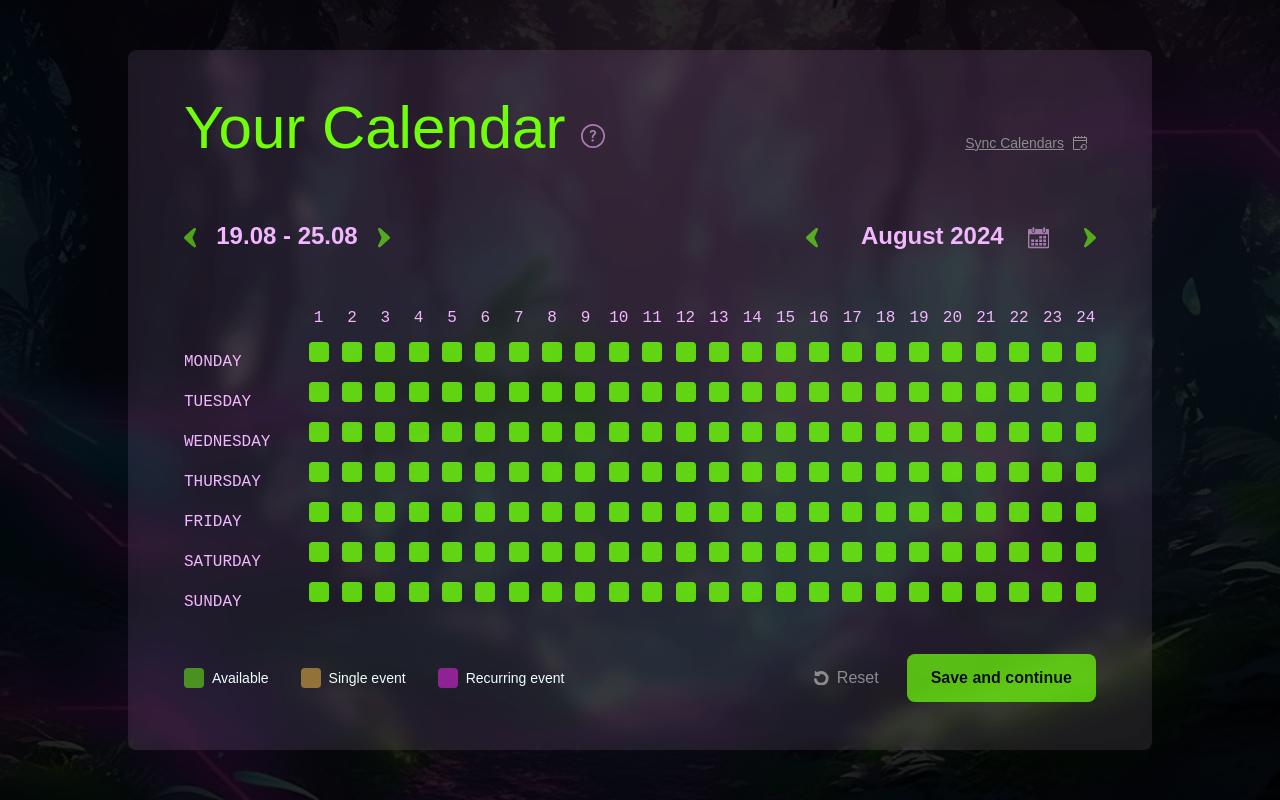
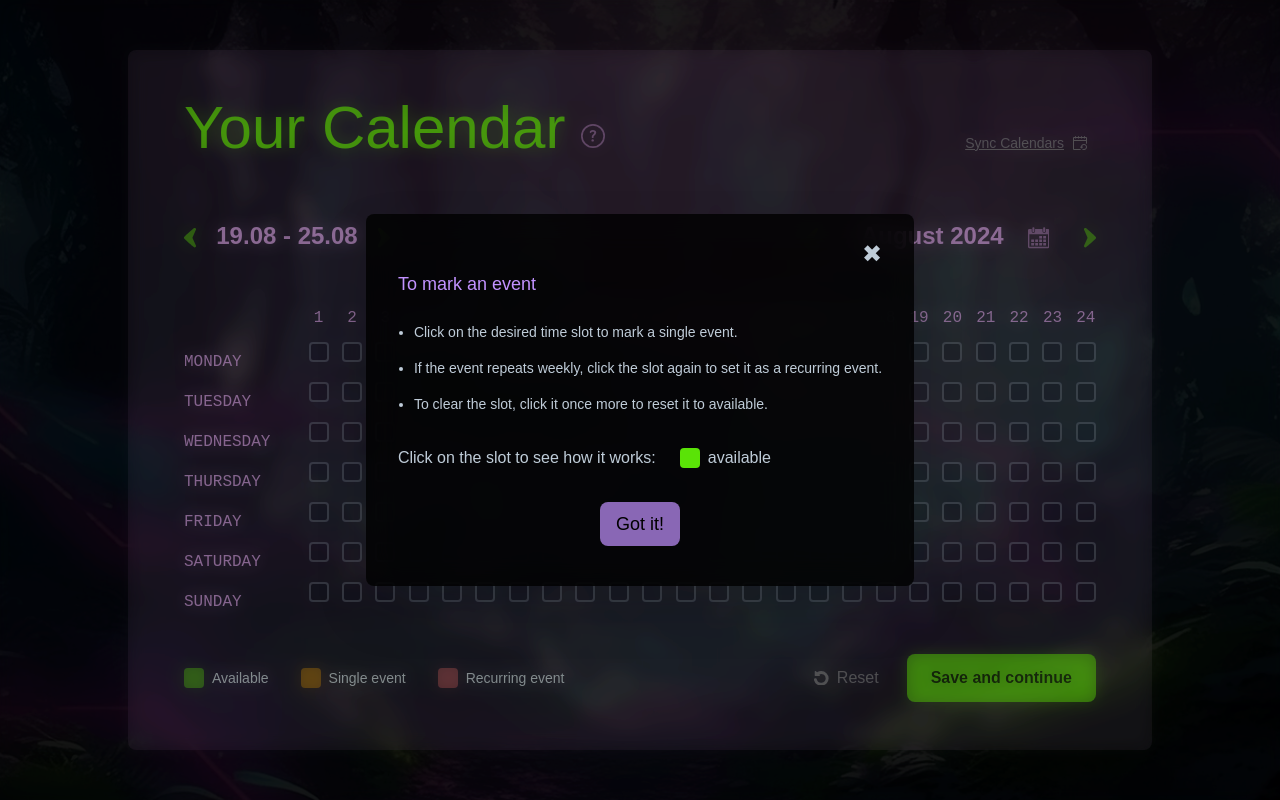
Before and after one commit to Visual-Riot/plaeen, a Next.js app: page /calendar in a window 1280 px wide. Both pictures are taken after a click on the button 593 px from the left and 136 px from the top of the page. Built offline with nearby package versions, Linux system fonts and the light colour scheme; a web font is replaced by a local one.

Commit message:
added help on calendar page

```diff
--- a/src/app/(protected)/calendar/page.tsx
+++ b/src/app/(protected)/calendar/page.tsx
@@ -10,10 +10,12 @@ import RightArrow from "@/components/icons/RightArrow";
 import CalendarIcon from "@/components/icons/CalendarIcon";
 import HelpIcon from "@/components/icons/HelpIcon";
 import SyncCalendarsIcon from "@/components/icons/SyncCalendarsIcon";
+import PurpleButton from "@/components/buttons/PurpleButton";
 // import components and packages
 import PlayerCalendarWrapper from "@/components/calendar/PlayerCalendarWrapper";
 import CalendarDesktopWidget from "@/components/calendar/CalendarDesktopWidget";
 import CalendarMobileWidget from "@/components/calendar/CalendarMobileWidget";
+
 import {
   format,
   addWeeks,
@@ -24,6 +26,7 @@ import {
   endOfWeek,
   startOfMonth,
   isBefore,
+  set,
 } from "date-fns";
 
 export default function Page() {
@@ -41,6 +44,15 @@ export default function Page() {
     useState(false);
   const [showMobileCalendarWidget, setshowMobileCalendarWidget] =
     useState(false);
+  const [isHelpOpen, setIsHelpOpen] = useState(false);
+  const [helpBtnState, setHelpBtnState] = useState<string>(
+    "available" || "single" || "recurring"
+  );
+
+  // toggle help modal
+  const toggleHelpModal = () => {
+    setIsHelpOpen(!isHelpOpen);
+  };
 
   // toggle calendar preview
   const handleDesktopCalendarPrevToggle = () => {
@@ -117,11 +129,88 @@ export default function Page() {
     startOfWeek(currentDate, { weekStartsOn: 1 }).toDateString() ===
     startOfWeek(new Date(), { weekStartsOn: 1 }).toDateString();
 
+  const handleSlotClick = () => {
+    const colors = ["green", "accentOne", "accentTwo"];
+    if (helpBtnState === "available") {
+      setHelpBtnState("single");
+      return colors[1];
+    } else if (helpBtnState === "single") {
+      setHelpBtnState("recurring");
+      return colors[2];
+    } else {
+      setHelpBtnState("available");
+      return colors[0];
+    }
+  };
+
+  const getSlotColor = () => {
+    const colors = ["green", "accentOne", "accentTwo"];
+    if (helpBtnState === "available") {
+      return colors[0];
+    } else if (helpBtnState === "single") {
+      return colors[1];
+    } else {
+      return colors[2];
+    }
+  };
+
   return (
     // background
     <div className="relative min-h-screen bg-calendar-bg bg-cover bg-center flex justify-center items-center">
       {/* black overlay on background pic */}
       <div className="absolute inset-0 bg-black opacity-85"></div>
+      {/* HELP MODAL */}
+      {isHelpOpen && (
+        <div className="z-[1000]">
+          <div className="fixed inset-0 bg-black opacity-30 backdrop-blur"></div>
+          <div className="fixed inset-0 flex justify-center items-center mx-[15%]">
+            <div className="bg-black bg-opacity-80 rounded-lg py-6 px-8 drop-shadow-2xl backdrop-blur-lg">
+              <div className="w-full justify-end flex">
+                <button
+                  onClick={() => toggleHelpModal()}
+                  className="text-lightGrey text-2xl"
+                >
+                  ✖
+                </button>
+              </div>
+              <h3 className="text-lg text-lightPurple">To mark an event</h3>
+              <ul className="text-lightGrey text-sm mt-4 list-disc ml-4">
+                <li className="py-2">
+                  Click on the desired time slot to mark a single event.
+                </li>
+                <li className="py-2">
+                  If the event repeats weekly, click the slot again to set it as
+                  a recurring event.
+                </li>
+                <li className="py-2">
+                  To clear the slot, click it once more to reset it to
+                  available.
+                </li>
+              </ul>
+              {/* try it out */}
+              <div className="w-full flex flex-col items-start justify-center gap-y-2">
+                <div className="flex flex-row text-lightGrey gap-x-2 items-center mt-6">
+                  <p>Click on the slot to see how it works: </p>
+                  <button
+                    onClick={() => handleSlotClick()}
+                    className={`ml-4 grow w-12 h-12 lg:w-5 lg:h-5 font-semibold hover:scale-90 ease-in-out duration-300 rounded bg-${getSlotColor()}`}
+                  ></button>
+                  <p>{helpBtnState}</p>
+                </div>
+              </div>
+              {/* close button */}
+              <div className="flex w-full justify-center mt-8 mb-4">
+                <PurpleButton
+                  onClick={() => toggleHelpModal()}
+                  className="text-lg"
+                >
+                  Got it!
+                </PurpleButton>
+              </div>
+            </div>
+          </div>
+        </div>
+      )}
       {/* frosted glass */}
       <div className="w-full lg:w-4/5 min-h-screen lg:min-h-4 bg-lightPurple bg-opacity-10 backdrop-filter backdrop-blur brightness-125 rounded-lg py-4 md:py-12 px-2 md:p-14">
         {/* HEADLINE ROW */}
@@ -130,7 +219,7 @@ export default function Page() {
             <h1 className="pl-2 md:pl-0 text-7xl md:text-6xl text-green font-abolition text-center">
               Your Calendar
             </h1>
-            <button>
+            <button onClick={() => toggleHelpModal()}>
               <HelpIcon className="w-6 h-6 fill-lightPurple opacity-60 hover:opacity-100 transform-all duration-300 ease-in-out" />
             </button>
           </div>
--- a/src/components/buttons/PlayerTimeSlot.tsx
+++ b/src/components/buttons/PlayerTimeSlot.tsx
@@ -42,18 +42,18 @@ const PlayerTimeSlot: React.FC<ButtonProps> = ({
   const getButtonColor = () => {
     switch (state) {
       case "available":
-        return "bg-green bg-opacity-60 lg:bg-opacity-80 text-black";
+        return "border-2 border-solid bg-black border-lightGrey border-opacity-30 bg-opacity-10 lg:bg-opacity-20 text-offWhite";
       case "single":
-        return "bg-accentOne bg-opacity-80  border-3 border-offWhite text-offWhite";
+        return "bg-accentThree border-solid border-accentThree border-2 text-black";
       case "recurring":
-        return "bg-accentTwo bg-opacity-80 text-black";
+        return "bg-accentOne  border-solid border-accentOne border-2  text-black";
       default:
-        return "bg-green bg-opacity-60 lg:bg-opacity-80 text-darkPurple";
+        return "border-2 border-solid bg-mediumGrey border-green border-opacity-20 bg-opacity-10  lg:bg-opacity-80 text-offWhite";
     }
   };
 
   const defaultClasses =
-    "grow w-12 h-12 lg:w-4 lg:h-4 xl:h-5 xl:w-5 font-semibold hover:scale-90 ease-in-out duration-300 rounded";
+    "grow w-12 h-12 lg:w-4 lg:h-4 xl:h-5 xl:w-5 font-semibold hover:scale-90 transition-all ease-in-out duration-300 rounded";
 
   return (
     <button
--- a/src/components/buttons/PurpleButton.tsx
+++ b/src/components/buttons/PurpleButton.tsx
@@ -1,17 +1,21 @@
-import React from 'react';
+import React from "react";
 
 // Define the prop types for the button
 type ButtonProps = {
   children: React.ReactNode; // Accept any valid React node
-  onClick: () => void;       // Function to call on button click
-  className?: string;        // Optional prop to allow custom styling
-}
+  onClick: () => void; // Function to call on button click
+  className?: string; // Optional prop to allow custom styling
+};
 
 // Button component
-const PurpleButton: React.FC<ButtonProps> = ({children, onClick, className = ''}) => {
+const PurpleButton: React.FC<ButtonProps> = ({
+  children,
+  onClick,
+  className = "",
+}) => {
   return (
     <button
-      className={`btn bg-lavender rounded-lg text-black py-2 px-4 ${className}`}
+      className={`btn bg-lightPurple bg-opacity-70 hover:bg-opacity-90 hover:scale-95 rounded-lg text-black py-2 px-4 transition-all duration-300 ease-in-out ${className}`}
       onClick={onClick}
     >
       {children}
--- a/tailwind.config.ts
+++ b/tailwind.config.ts
@@ -54,9 +54,9 @@ const config: Config = {
         info: "#1B5CDF",
 
         // accents
-        accentOne: "#ff1ef0", // pink "#ef0c67"
-        accentTwo: "#f79b31", // orange "#f79b31"
-        accentThree: "#3be1e1", // cyan
+        accentOne: "#FF5E57", // coral
+        accentTwo: "#FF8A00", // orange
+        accentThree: "#00C8A0", // turquoise
         accentFour: "#bce339", // lemon
       },
       fontFamily: {
```
Also changed, not shown: 1 other file (tests, documents, lock files or other folders).
